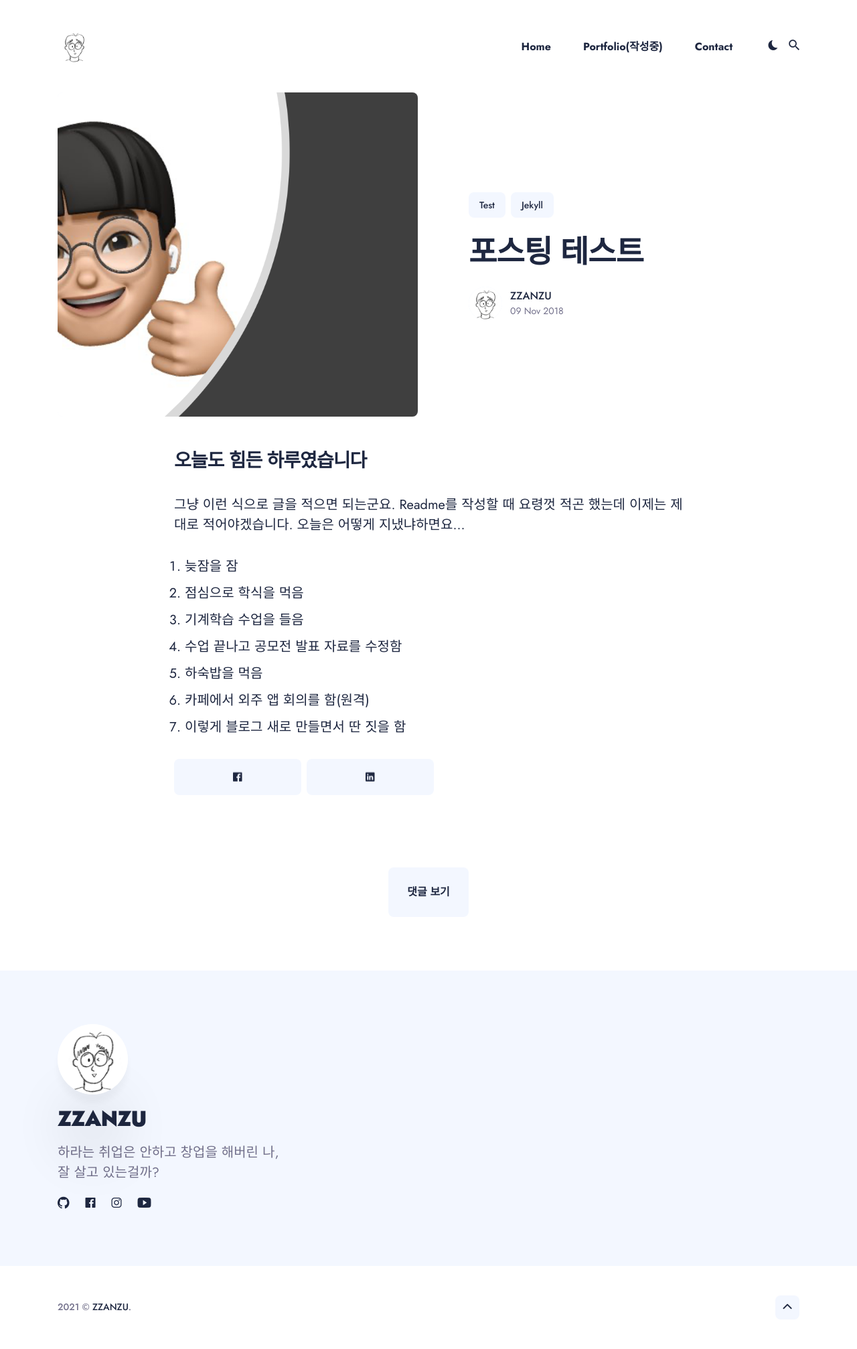
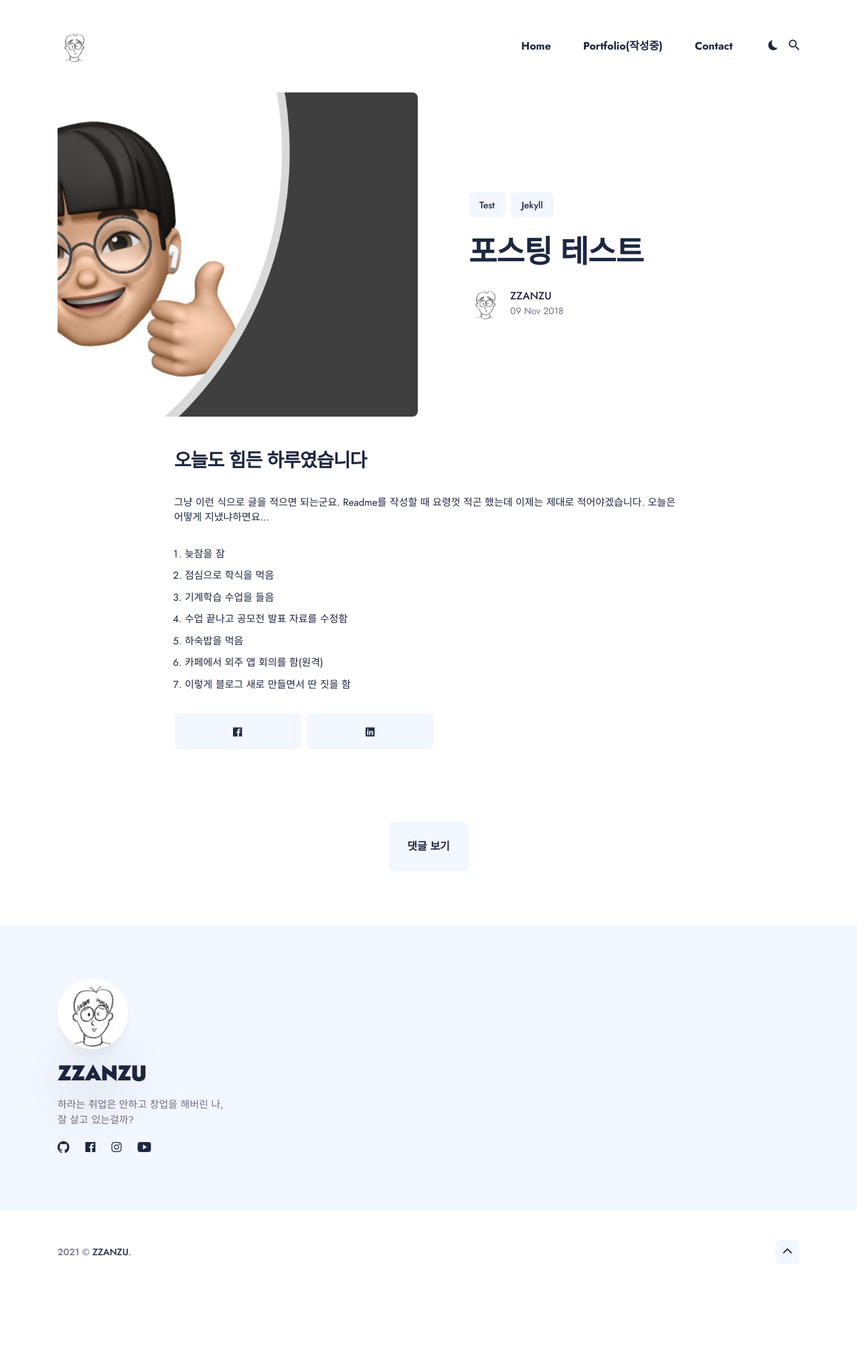
Before and after one commit to itmobrain/itmobrain.github.io, a Jekyll site: the page built from _posts/2018-11-09-포스팅-테스트.md, in a window 1280 px wide. Shown: the whole page at 67% size. Built offline with Jekyll 4.4.1, drawn with Linux system fonts in a browser that asks for light colours; nearby versions of some CDN libraries; after the commit the page ends 1931 px from its top, so only the background shows below that.

```diff
--- a/_sass/0-settings/_variables.scss
+++ b/_sass/0-settings/_variables.scss
@@ -15,7 +15,7 @@ $global-transition: all .35s;
 // *****************
 // Typography
 // *****************
-$base-font-size: 20px;
+$base-font-size: 15px;
 $base-font-style: normal;
 $base-font-variant: normal;
 $base-font-weight: normal;
```
Also changed, not shown: _posts/2021-09-12-FastAPI-백엔드를-구축하기-전에-알았으면-좋았을-것들.md (+1 -1 lines).
